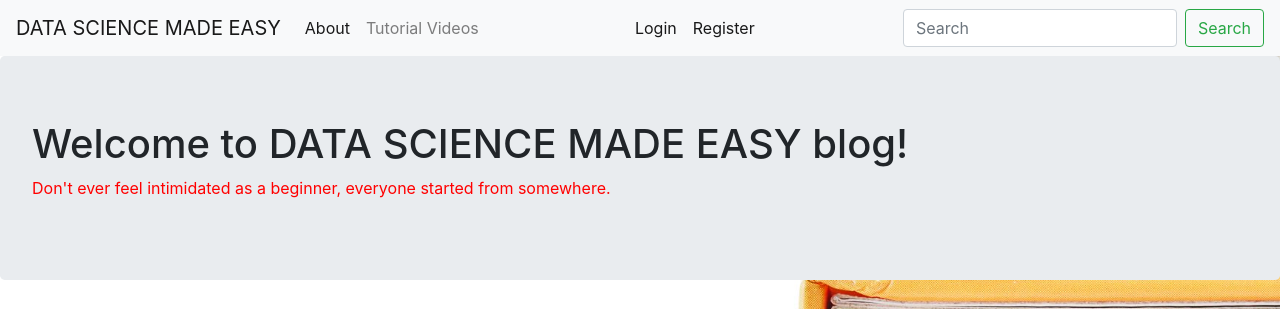
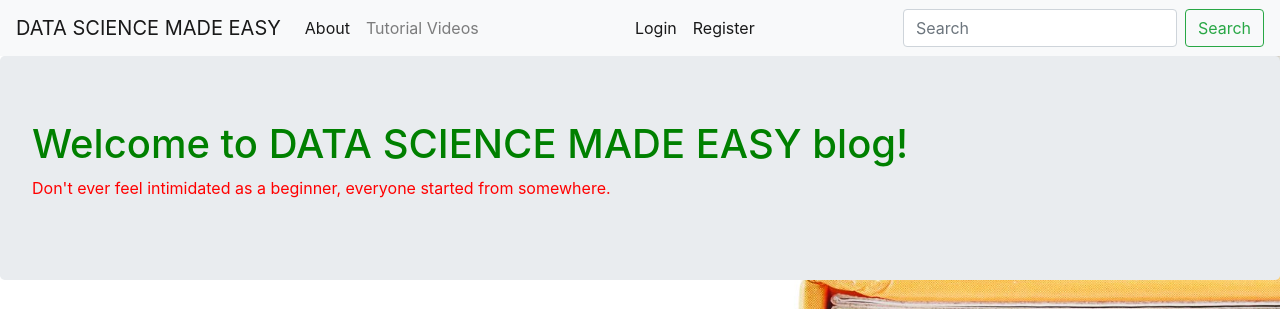
Before and after one commit to cauchymike/data_science, a Flask app: page / in a window 1280 px wide. Shown: the top 309 px of the page. Run offline with Flask 2, Linux system fonts and the light colour scheme; data that the repository does not hold is empty; some libraries are stand-ins or nearby versions.

Commit message:
Update index.html

```diff
--- a/mathsclinicblog/templates/index.html
+++ b/mathsclinicblog/templates/index.html
@@ -11,7 +11,7 @@
           </p>
         {% endif %}
       {% endwith %}
-    <h1><span style = "color:solid green;"> Welcome to DATA SCIENCE MADE  EASY blog!</span></h1>
+    <h1><span style = "color:green;"> Welcome to DATA SCIENCE MADE  EASY blog!</span></h1>
     <p> <span style = "color:red;">Don't ever feel intimidated as a beginner, everyone started from somewhere.</span> </p>
 </div>
 
```
